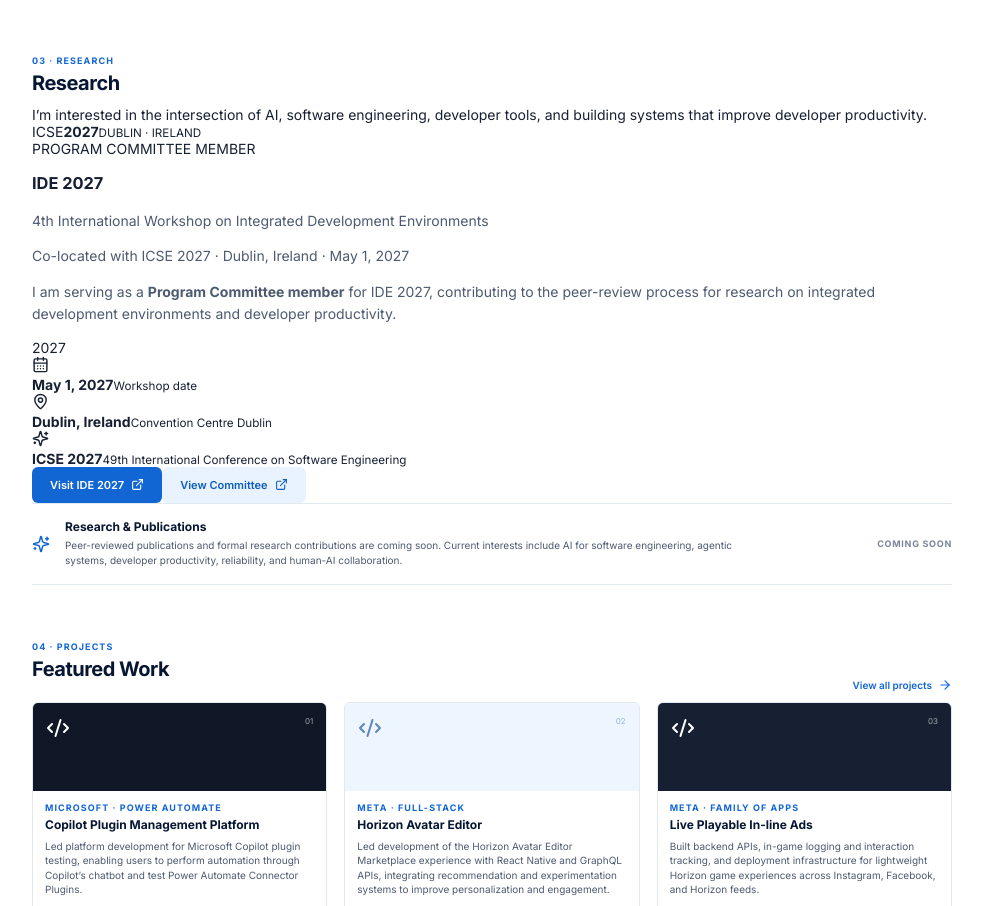
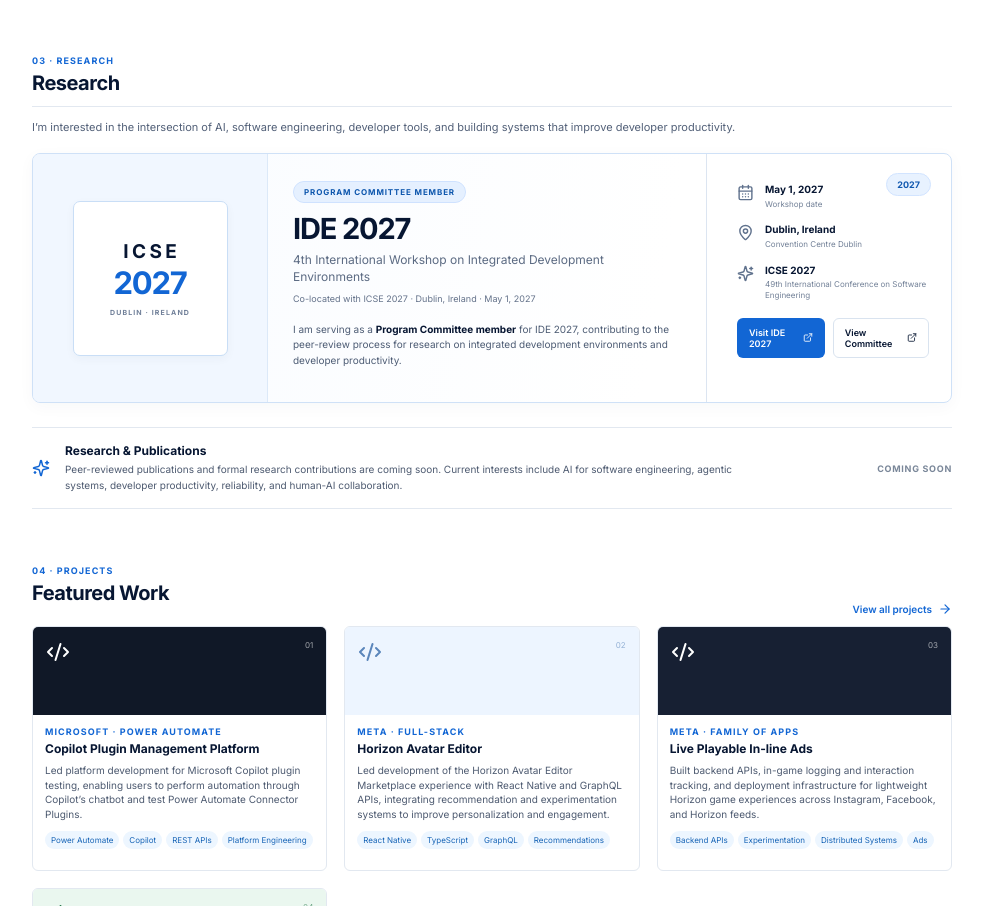
Before and after one commit to asrvstv5/portfolio, a Next.js app: page / in a window 1280 px wide. Shown: the part 966-1872 px from the top of the page, without its empty margins (148-1131 px from the left). Built offline with nearby package versions, Linux system fonts and the light colour scheme.

Commit message:
Style IDE 2027 program committee card

```diff
--- a/app/globals.css
+++ b/app/globals.css
@@ -140,6 +140,158 @@
 .research { background: transparent; max-width: 920px; color: var(--text); padding-left: 0; padding-right: 0; }
 .research .section-label { color: var(--blue); }
 .research h2 { color: var(--navy); }
+.research-intro {
+  border-top: 1px solid var(--line);
+  padding: 12px 0 17px;
+  color: #526078;
+  font-size: 11px;
+  line-height: 1.55;
+}
+.committee-card {
+  display: grid;
+  grid-template-columns: 235px 1fr 245px;
+  min-height: 250px;
+  border: 1px solid #cfe1f7;
+  border-radius: 8px;
+  overflow: hidden;
+  background: linear-gradient(100deg, #f8fbff 0%, #ffffff 68%);
+  box-shadow: 0 4px 16px rgba(16, 43, 80, .035);
+  margin-bottom: 24px;
+}
+.committee-identity {
+  display: flex;
+  align-items: center;
+  justify-content: center;
+  padding: 22px;
+  background: #f1f7ff;
+  border-right: 1px solid #dce9f8;
+}
+.committee-mark {
+  width: 155px;
+  height: 155px;
+  border: 1px solid #c9def6;
+  border-radius: 7px;
+  background: white;
+  display: flex;
+  flex-direction: column;
+  align-items: center;
+  justify-content: center;
+  color: var(--navy);
+  box-shadow: 0 3px 10px rgba(16, 43, 80, .04);
+}
+.committee-mark span {
+  font-size: 19px;
+  font-weight: 700;
+  letter-spacing: .18em;
+  margin-left: .18em;
+}
+.committee-mark strong {
+  font-size: 31px;
+  line-height: 1;
+  letter-spacing: -.04em;
+  color: var(--blue);
+  margin-top: 4px;
+}
+.committee-mark small {
+  margin-top: 10px;
+  font-size: 7px;
+  font-weight: 700;
+  letter-spacing: .16em;
+  color: #718099;
+}
+.committee-main {
+  padding: 27px 25px 25px;
+}
+.committee-badge {
+  display: inline-flex;
+  align-items: center;
+  padding: 5px 10px;
+  border-radius: 999px;
+  background: #e5f0ff;
+  border: 1px solid #cfe2ff;
+  color: #0d56ad;
+  font-size: 8px;
+  font-weight: 700;
+  letter-spacing: .11em;
+}
+.committee-main h3 {
+  margin: 11px 0 2px;
+  color: var(--navy);
+  font-size: 29px;
+  line-height: 1;
+  letter-spacing: -.04em;
+}
+.committee-title {
+  margin: 8px 0 6px;
+  color: #5c6b83;
+  font-size: 12px;
+  line-height: 1.45;
+}
+.committee-meta-line {
+  margin: 0;
+  color: #64728a;
+  font-size: 9px;
+}
+.committee-description {
+  margin: 16px 0 0;
+  max-width: 580px;
+  color: #4d5c74;
+  font-size: 10px;
+  line-height: 1.55;
+}
+.committee-description strong { color: var(--navy); }
+.committee-details {
+  position: relative;
+  border-left: 1px solid #dce5f1;
+  padding: 27px 22px 20px 30px;
+}
+.committee-year {
+  position: absolute;
+  top: 19px;
+  right: 20px;
+  padding: 5px 10px;
+  border-radius: 999px;
+  background: #e8f2ff;
+  border: 1px solid #d2e4ff;
+  color: #1259b0;
+  font-size: 9px;
+  font-weight: 700;
+}
+.committee-detail {
+  display: flex;
+  align-items: flex-start;
+  gap: 11px;
+  margin: 2px 0 14px;
+  color: #62728a;
+}
+.committee-detail svg { flex: 0 0 auto; color: #60728d; margin-top: 1px; }
+.committee-detail strong {
+  display: block;
+  color: var(--navy);
+  font-size: 10px;
+  line-height: 1.35;
+}
+.committee-detail small {
+  display: block;
+  margin-top: 2px;
+  color: #728097;
+  font-size: 8px;
+  line-height: 1.35;
+}
+.committee-actions {
+  display: flex;
+  gap: 8px;
+  margin-top: 17px;
+}
+.committee-actions .button {
+  padding: 8px 11px;
+  font-size: 9px;
+}
+.committee-secondary {
+  background: white;
+  border-color: #d9e3ef;
+  color: var(--navy);
+}
 .research-placeholder {
   display: grid; grid-template-columns: auto 1fr auto; gap: 15px; align-items: center;
   border-top: 1px solid var(--line); border-bottom: 1px solid var(--line); padding: 15px 0;
@@ -189,11 +341,28 @@
   .hero-copy { padding: 38px 24px 30px; }
   .hero-art { height: 300px; }
   .about, .project-grid, .writing-grid { grid-template-columns: 1fr; gap: 20px; }
+  .committee-card { grid-template-columns: 150px 1fr; }
+  .committee-identity { padding: 18px; }
+  .committee-mark { width: 112px; height: 112px; }
+  .committee-mark span { font-size: 15px; }
+  .committee-mark strong { font-size: 25px; }
+  .committee-details { grid-column: 2; border-left: 0; border-top: 1px solid #dce5f1; padding: 18px 22px 20px; }
+  .committee-year { top: 16px; right: 20px; }
+  .committee-actions { margin-top: 10px; }
   .job { grid-template-columns: 55px 1fr; gap: 12px; }
   .job-meta { grid-column: 2; text-align: left; }
   .contact, footer { flex-direction: column; }
   .footer-right { justify-content: flex-start; }
   .footer-right small { text-align: left; }
+  .committee-card { grid-template-columns: 1fr; }
+  .committee-identity { border-right: 0; border-bottom: 1px solid #dce9f8; padding: 18px; }
+  .committee-mark { width: 120px; height: 90px; }
+  .committee-mark small { margin-top: 7px; }
+  .committee-main { padding: 22px 18px; }
+  .committee-main h3 { font-size: 26px; }
+  .committee-details { grid-column: auto; padding: 18px; }
+  .committee-actions { flex-wrap: wrap; }
+  .committee-actions .button { flex: 1; }
   .section { padding-top: 25px; padding-bottom: 25px; }
 }
 @media (max-width: 480px) {
```
